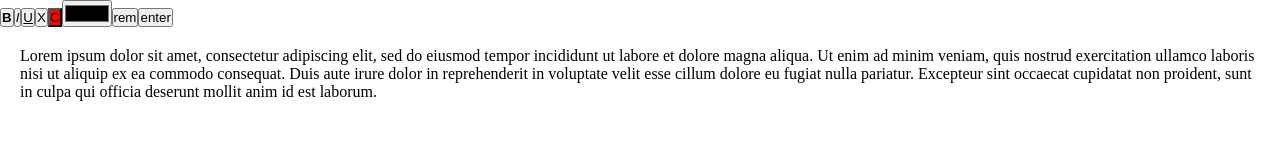
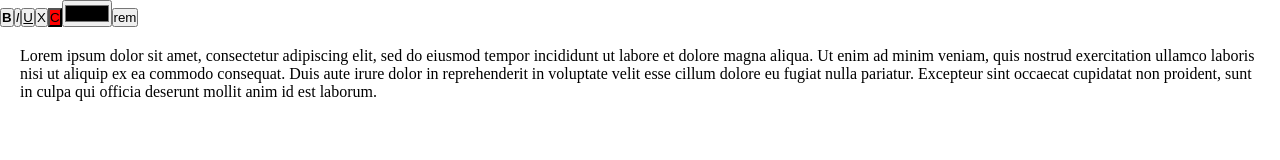
Before and after one commit to 30isnottoolate/wysiwyg-editor, a React app: page / in a window 1280 px wide. Shown: the top 160 px of the page. Built offline with nearby package versions, Linux system fonts and the light colour scheme.

Commit message:
Remove Enter button

```diff
--- a/src/components/App.tsx
+++ b/src/components/App.tsx
@@ -97,7 +97,6 @@ const App: React.FC = () => {
             <button onClick={() => applyColor()} style={{ backgroundColor: fontColor }}>C</button>
             <input type="color" onChange={(event) => setFontColor(event.currentTarget.value)} />
             <button onClick={() => removeColor()}>rem</button>
-            <button onClick={() => insertEnter()}>enter</button>
             <div id="editor" ref={editorRef} contentEditable={true} onKeyDown={event => handleEnterKey(event)} style={{ whiteSpace: "pre-wrap" }} >Lorem ipsum dolor sit amet, consectetur adipiscing elit,
                 sed do eiusmod tempor incididunt ut labore et dolore magna aliqua. Ut enim ad minim veniam, quis
                 nostrud exercitation ullamco laboris nisi ut aliquip ex ea commodo consequat. Duis aute irure
```
